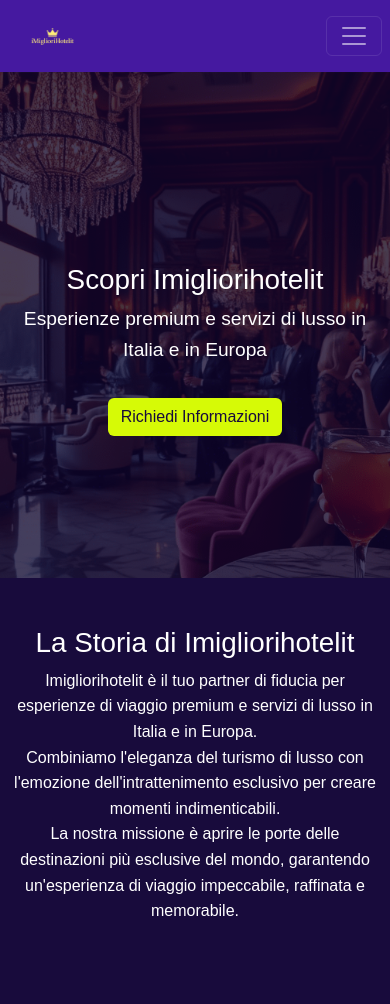
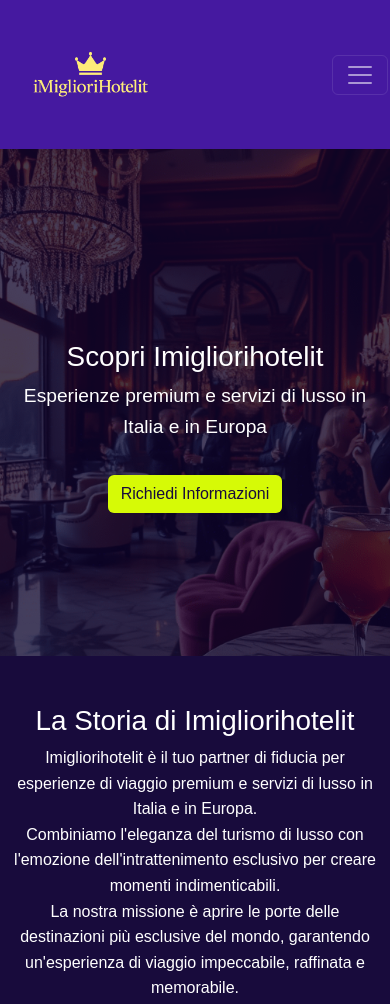
Before and after one commit to ChiMai0110/opafun2, a plain HTML site: page index.html in a window 390 px wide. Shown: the top 1004 px of the page. Drawn offline with nearby package versions, Linux system fonts and the light colour scheme.

Commit message:
logo update

```diff
--- a/style.css
+++ b/style.css
@@ -27,7 +27,7 @@ body {
     position: relative;
     /*justify-content: unset;*/
     /*flex-wrap: initial!important;*/
-    padding: 0.5rem;
+    padding: 0.25rem;
     width: 100%;
 }
 .flex {
@@ -93,11 +93,11 @@ body {
     font-weight: 700;
     color: var(--text);
     text-decoration: none;
-    width: 12%;
+    width: 30%;
     padding: 0.5rem;
     margin-left: 4rem;
     filter: brightness(0) saturate(100%) invert(83%) sepia(40%) saturate(481%) hue-rotate(358deg) brightness(103%) contrast(107%);
-    max-width: 180px;
+    max-width: 420px;
     height: auto;
     transition: all 0.3s ease;
 }
@@ -362,15 +362,18 @@ a {
     .container {
         justify-content: center;
     }
+    .navbar {
+        padding: 0.15rem;
+    }
     .logo {
         font-size: 1.5rem;
         font-weight: 700;
         color: var(--text);
         text-decoration: none;
-        width: 30%;
-        padding: 0.1rem;
+        width: 75%;
+        padding: 0.05rem;
         margin-left: 1rem;
-        max-width: 120px;
+        max-width: 300px;
         height: auto;
     }
     .logo:hover {
```
